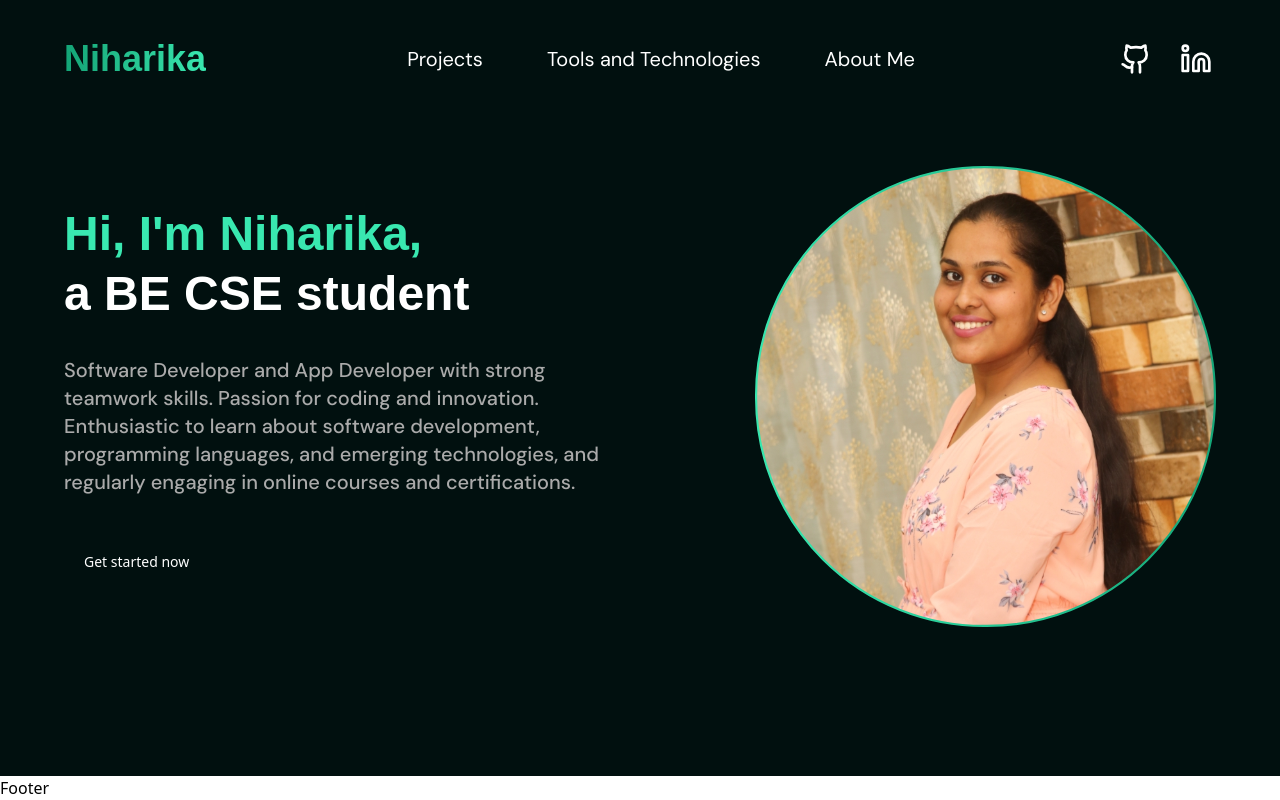
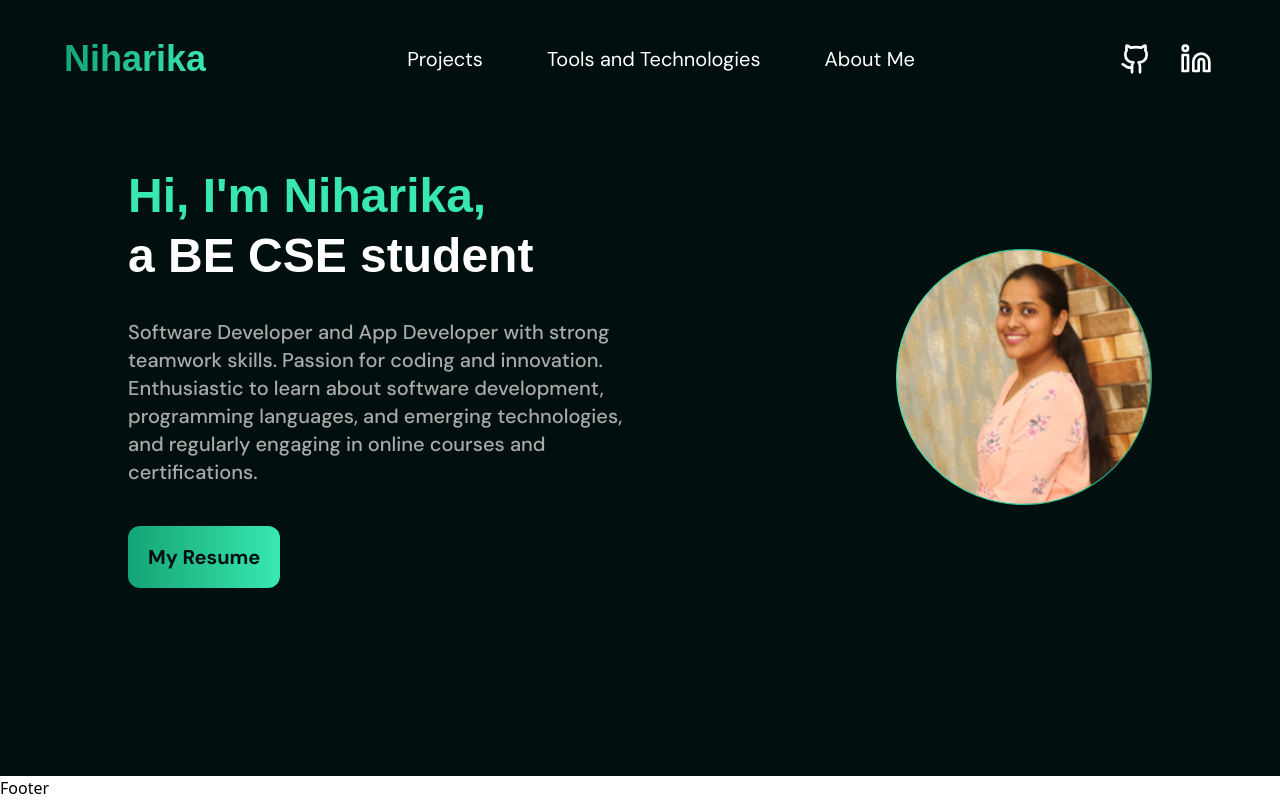
Before and after one commit to niharika1102/Portfolio, a React (Vite) app: page / in a window 1280 px wide. Built offline with nearby package versions, Linux system fonts and the light colour scheme; a web font is replaced by a local one.

Commit message:
Opening Section - Only button to fix

```diff
--- a/src/components/Button.jsx
+++ b/src/components/Button.jsx
@@ -0,0 +1,11 @@
+import React from 'react';
+
+function Button({ label }) {
+  return (
+    <button className="flex items-center rounded-xl bg-gradient-1 px-5 py-4 text-[20px] font-body-1 font-bold text-black-1 transition duration-300 ease-in-out hover:bg-gradient-hover focus:bg-gradient-hover">
+      {label}
+    </button>
+  );
+}
+
+export default Button;
--- a/src/sections/OpeningSection.jsx
+++ b/src/sections/OpeningSection.jsx
@@ -1,9 +1,11 @@
 import React from 'react';
+import { NavLink } from 'react-router-dom';
 import { profile } from '../assets/images/index';
+import Button from '../components/Button';
 
 const OpeningSection = () => {
   return (
-    <div className="flex-grow bg-black-1 sticky px-16">
+    <div className="flex-grow bg-black-1 sticky px-32">
       <div className="container mx-auto flex flex-col py-12 px-4 xl:px-0">
         <div className="w-full flex flex-col lg:flex-row lg:items-center justify-between">
           <div className="flex flex-col justify-center text-center lg:text-left lg:w-1/2">
@@ -16,11 +18,15 @@ const OpeningSection = () => {
               Software Developer and App Developer with strong teamwork skills. Passion for coding and innovation. Enthusiastic to learn about software development, programming languages, and emerging technologies, and regularly engaging in online courses and certifications.
             </p>
             <div className="flex flex-col items-center lg:flex-row">
-              <button className="flex items-center rounded-xl bg-purple-blue-500 px-5 py-4 text-sm font-medium text-white transition hover:bg-purple-blue-600 focus:bg-purple-blue-700">Get started now</button>
+              <NavLink
+                to="https://drive.google.com/file/d/167xXA3xpczsmr_Wk_evOCZ13CgyfEG5m/view?usp=sharing"
+              >
+                <Button label="My Resume" />
+              </NavLink>
             </div>
           </div>
           <div className="flex justify-center lg:w-1/2 lg:justify-end mt-8 lg:mt-0">
-            <img className="w-4/5 rounded-2xl" src={profile} alt="Profile picture" />
+            <img className="w-3/6 rounded-2xl" src={profile} alt="Profile picture" />
           </div>
         </div>
       </div>
```
